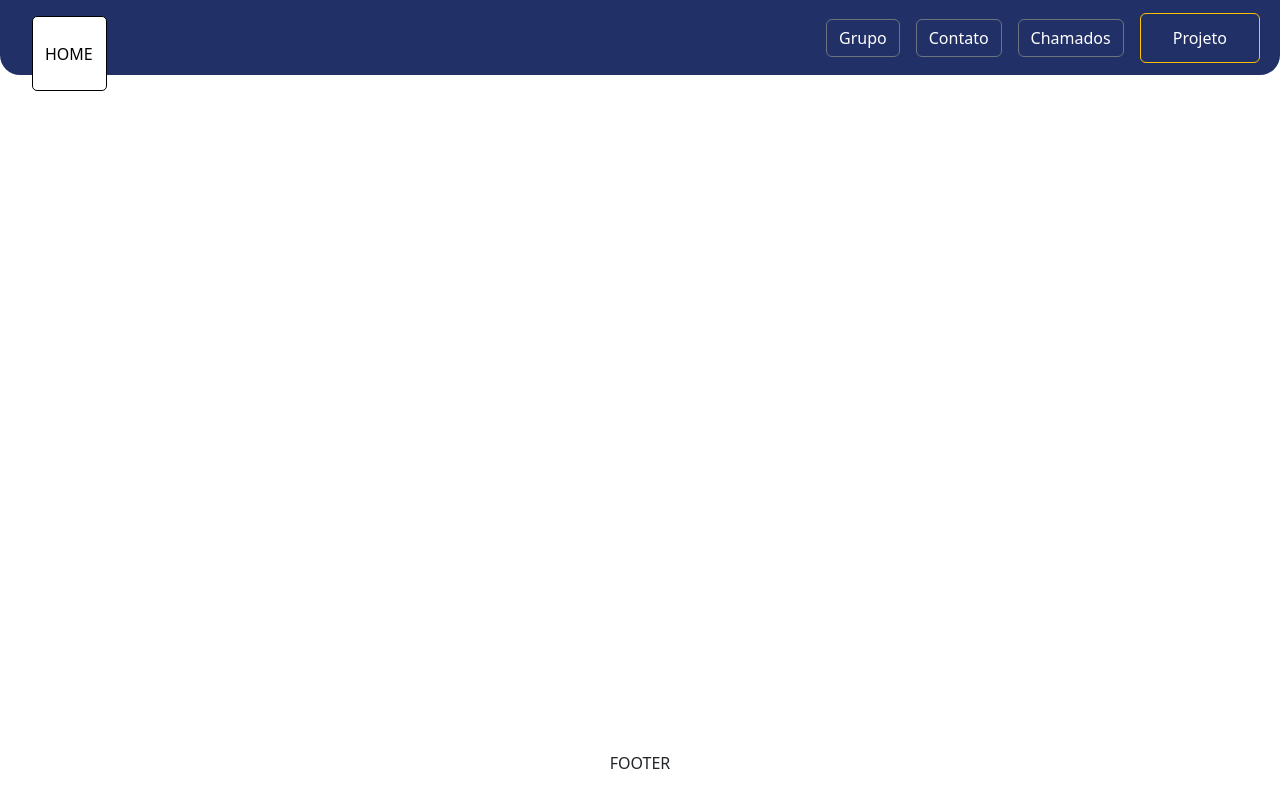
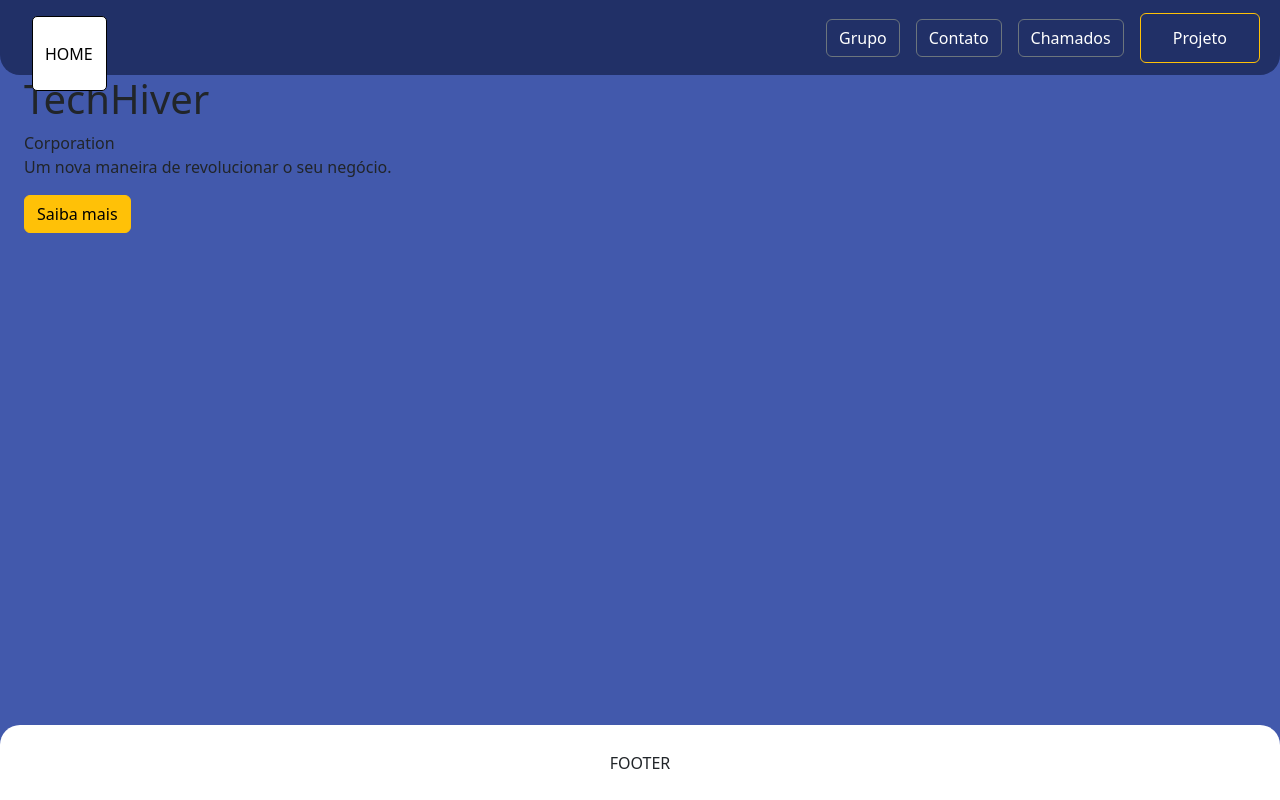
Before and after one commit to t3kh1v3/challenge01, a React (Create React App) app: page / in a window 1280 px wide. Built offline with nearby package versions, Linux system fonts and the light colour scheme.

Commit message:
add background

```diff
--- a/src/components/AppRouter.js
+++ b/src/components/AppRouter.js
@@ -1,5 +1,6 @@
 import { Route, BrowserRouter as Router, Routes } from 'react-router-dom';
 
+import { Home } from '../pages/home/Home';
 import { Layout } from './Layout';
 import React from 'react';
 
@@ -9,7 +10,7 @@ export const AppRouter = () => (
       <Route path='/'
         element={(
           <Layout>
-            <div>HOME</div>
+            <Home />
           </Layout>
         )}
       />
--- a/src/components/Layout.js
+++ b/src/components/Layout.js
@@ -4,6 +4,7 @@ import { Link, useLocation } from 'react-router-dom';
 import React from 'react';
 
 export const Layout = ({ children }) => {
+  console.log('🚀 ~ children:', children);
   const path = useLocation().pathname;
   console.log('🚀 ~ path:', path);
   return (
@@ -59,12 +60,12 @@ export const Layout = ({ children }) => {
       </Row>
 
       <Row style={{ minHeight: 'calc(100% - 150px)' }}>
-        <Col style={{ marginTop: '-2em' }}>
+        <Col style={{ marginTop: '-2em', marginBottom: '-2em', backgroundColor: '#4259AC', paddingTop: '2em', paddingBottom: '2em' }}>
           {children}
         </Col>
       </Row>
 
-      <Row style={{ height: '75px', backgroundColor: 'white', borderRadius: '20px 20px 0 0'  }}>
+      <Row style={{ height: '75px', backgroundColor: 'white', borderRadius: '20px 20px 0 0', zIndex: 2, position: 'relative' }}>
         <Col style={{ display: 'flex', justifyContent: 'center', alignItems: 'center' }}>
           FOOTER
         </Col>
--- /dev/null
+++ b/src/pages/home/Home.js
@@ -0,0 +1,30 @@
+import { Button, Col, Container, Row } from 'react-bootstrap';
+
+import { Link } from 'react-router-dom';
+import React from 'react';
+
+export const Home = () => {
+  return (
+    <Container fluid>
+      <Row>
+        <Col xs={6}>
+          <h1>
+            TechHiver
+          </h1>
+
+          <div>Corporation</div>
+
+          <p>Um nova maneira de revolucionar o seu negócio.</p>
+
+          <Link to='/project'>
+            <Button variant='warning'>
+              Saiba mais
+            </Button>
+          </Link>
+        </Col>
+        <Col xs={6}>
+        </Col>
+      </Row>
+    </Container>
+  )
+};
```
